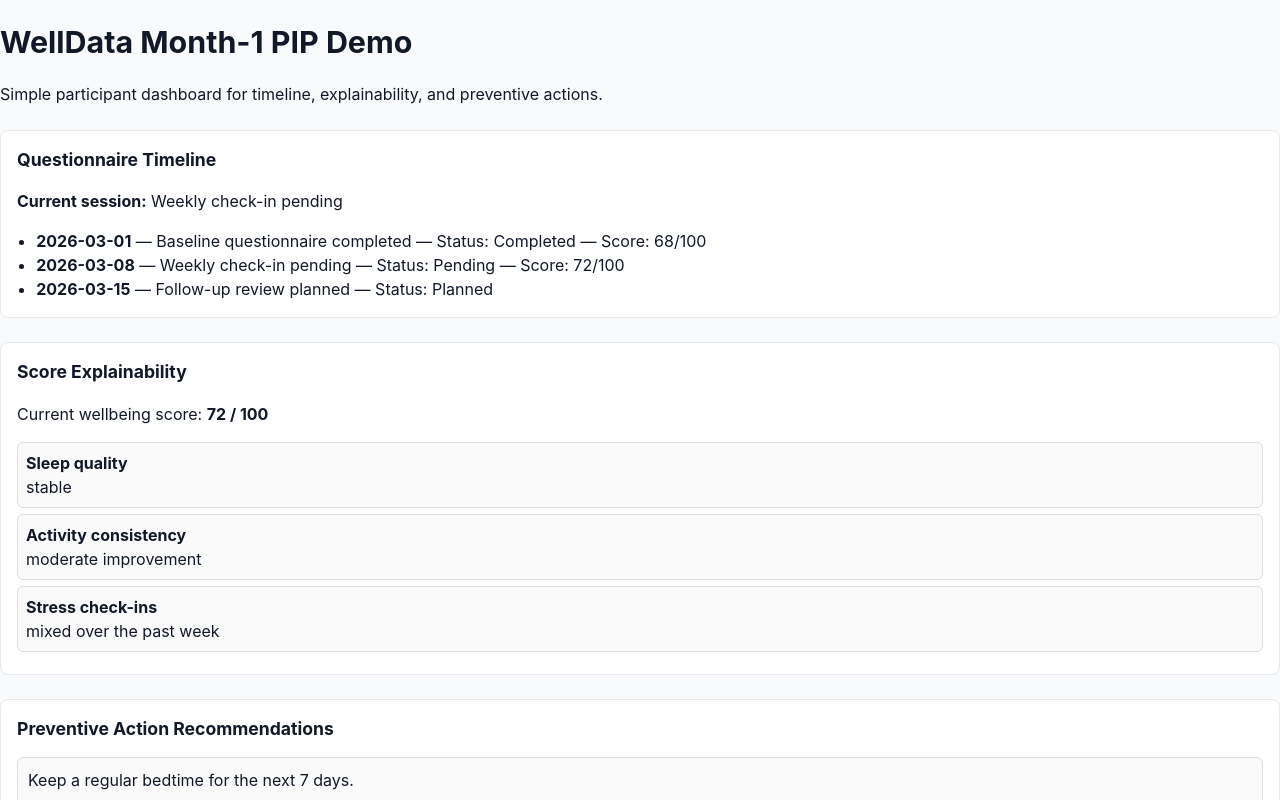
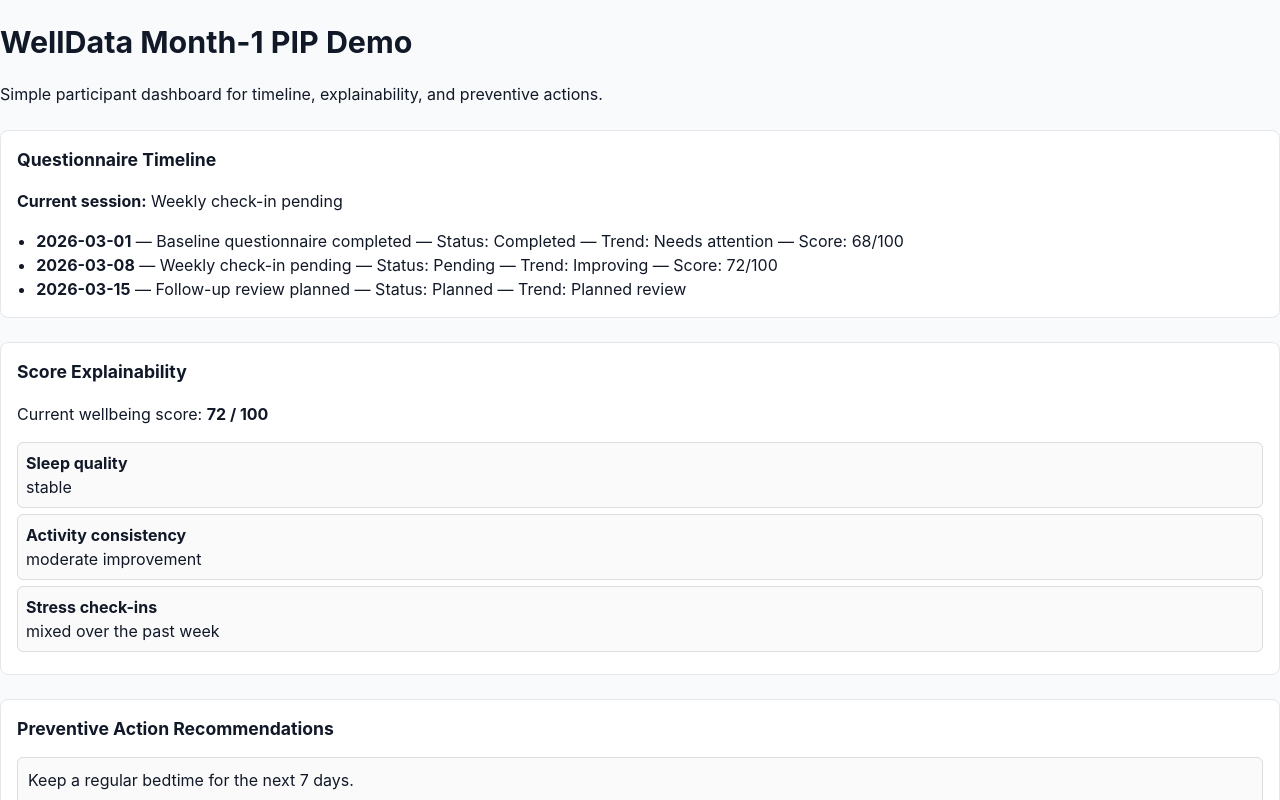
Before and after one commit to Okan1991/Welldata-demo, a React (Vite) app: page / in a window 1280 px wide. Shown: the top 800 px of the page. Built offline with nearby package versions, Linux system fonts and the light colour scheme.

Commit message:
feat: add session trend labels to timeline

```diff
--- a/src/data/mockParticipant.js
+++ b/src/data/mockParticipant.js
@@ -8,6 +8,7 @@ export const mockParticipant = {
       date: '2026-03-01',
       overallScore: 68,
       status: 'Completed',
+      trendLabel: 'Needs attention',
       label: 'Baseline questionnaire completed',
     },
     {
@@ -15,6 +16,7 @@ export const mockParticipant = {
       date: '2026-03-08',
       overallScore: 72,
       status: 'Pending',
+      trendLabel: 'Improving',
       label: 'Weekly check-in pending',
     },
     {
@@ -22,6 +24,7 @@ export const mockParticipant = {
       date: '2026-03-15',
       overallScore: null,
       status: 'Planned',
+      trendLabel: 'Planned review',
       label: 'Follow-up review planned',
     },
   ],
--- a/src/features/timeline/Timeline.jsx
+++ b/src/features/timeline/Timeline.jsx
@@ -7,7 +7,7 @@ function Timeline() {
   const sessions = mockParticipant.sessions
   const currentSessionId = mockParticipant.currentSessionId
 
-  const currentSession = sessions.find((s) => s.id === currentSessionId)
+  const currentSession = sessions.find((session) => session.id === currentSessionId)
 
   return (
     <SectionCard title="Questionnaire Timeline">
@@ -19,7 +19,8 @@ function Timeline() {
       <ul>
         {sessions.map((session) => (
           <li key={session.id}>
-            <strong>{session.date}</strong> — {session.label} — Status: {session.status}
+            <strong>{session.date}</strong> — {session.label} — Status: {session.status} — Trend:{' '}
+            {session.trendLabel}
             {session.overallScore !== null ? ` — Score: ${session.overallScore}/100` : ''}
           </li>
         ))}
```
